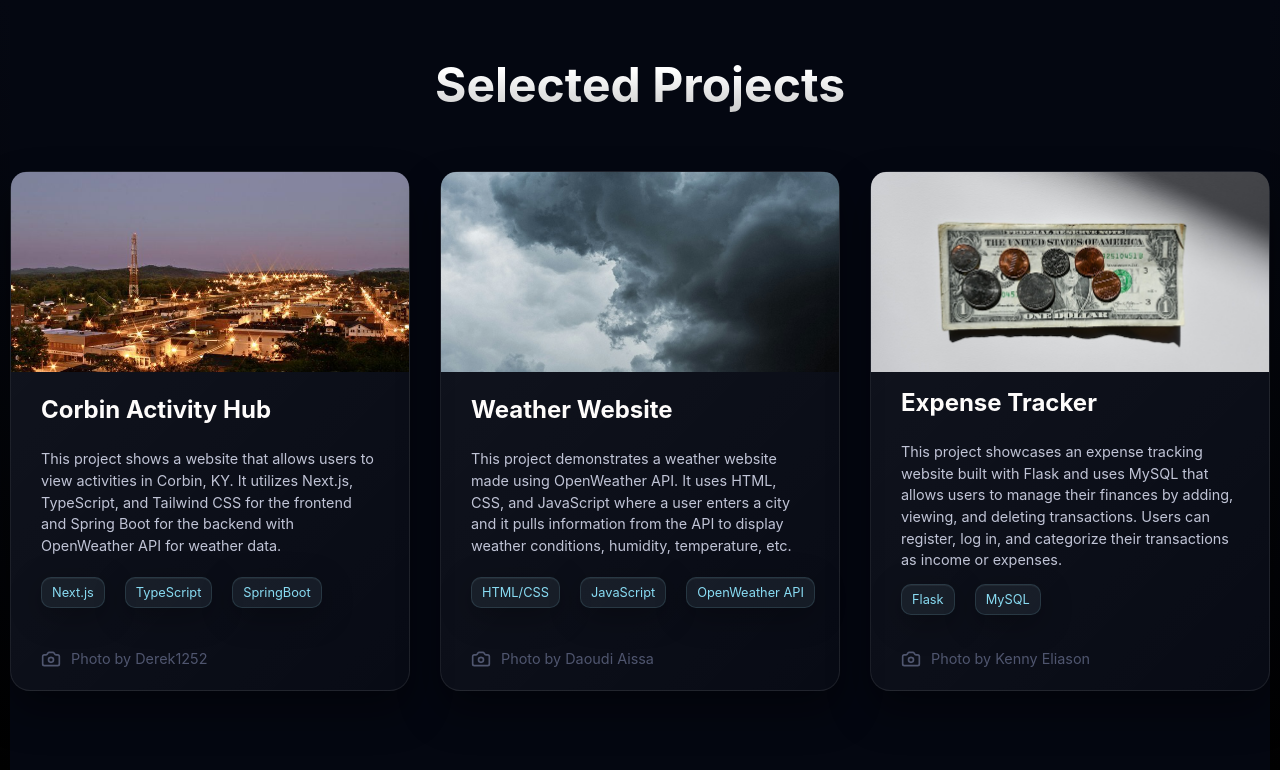
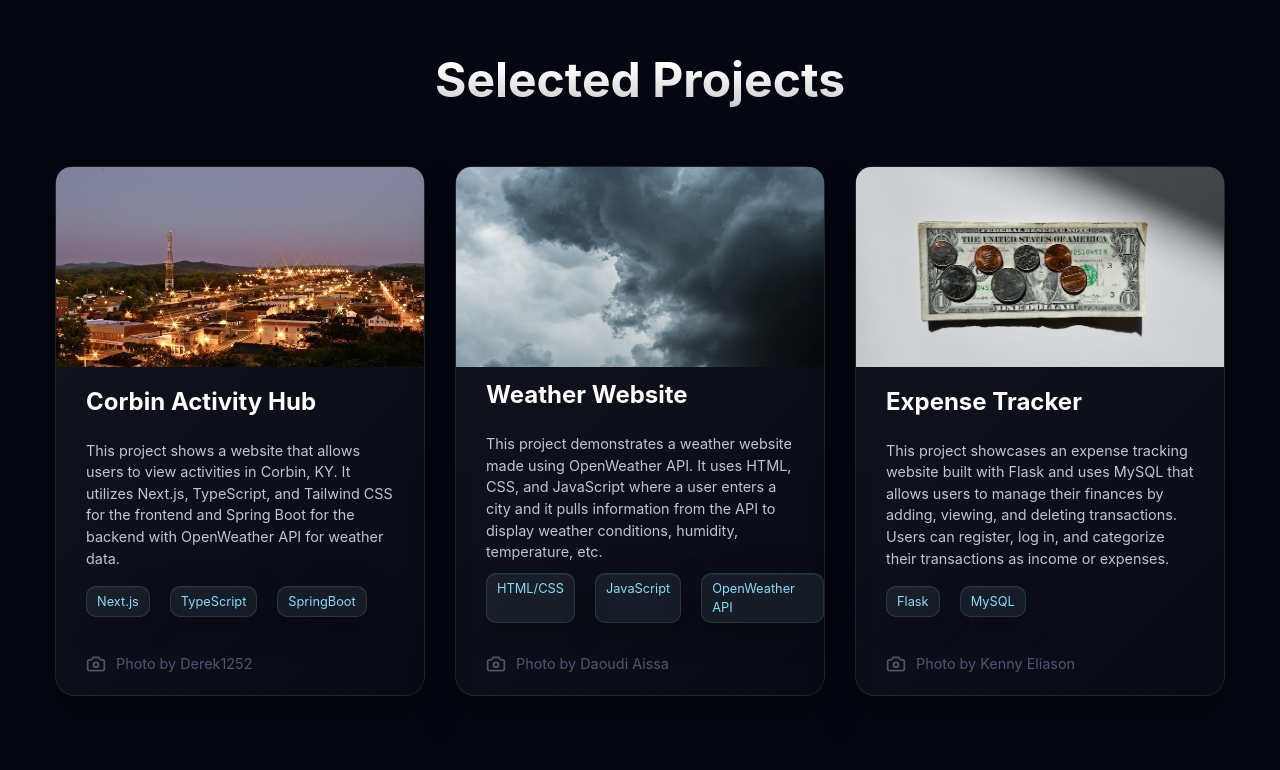
Before and after one commit to saxcrawford/saxon-portfolio, a React (Vite) app: page / in a window 1280 px wide. Shown: the part 1630-2400 px from the top of the page. Built offline with nearby package versions, Linux system fonts and the light colour scheme.

Commit message:
Updated styling for Project.jsx, changed width and height of card component

```diff
--- a/package.json
+++ b/package.json
@@ -11,7 +11,6 @@
   },
   "dependencies": {
     "@studio-freight/lenis": "^1.0.42",
-    "lucide": "^0.563.0",
     "lucide-react": "^0.563.0",
     "react": "^19.2.0",
     "react-dom": "^19.2.0"
--- a/src/App.css
+++ b/src/App.css
@@ -43,7 +43,7 @@
 
 .nav-item:after {
 	display: block;
-	content: '';
+	content: "";
 	border-bottom: solid 2px var(--color-frosted-blue);
 	transform: scaleX(0);
 	transition: transform 0.2s ease-in-out;
@@ -185,7 +185,7 @@ HomePage
 	gap: 5px;
 	height: auto;
 	position: absolute;
-	bottom: 15px;
+	bottom: 20px;
 }
 
 .scroll {
@@ -268,7 +268,7 @@ About
 }
 
 .about-container::after, .note::after {
-	content: '';
+	content: "";
 	position: absolute;
 	top: 0;
 	left: 0;
@@ -379,7 +379,7 @@ Projects
 	display: flex;
 	justify-content: center;
 	align-items: center;
-	max-width: 100%;
+	width: 100%;
 	height: 100vh;
 }
 
@@ -412,8 +412,8 @@ Projects
 	border: 1px solid rgba(255, 255, 255, 0.08);
 	box-shadow: 0 20px 40px rgba(0, 0, 0, 0.4), inset 0 1px 0 rgba(255, 255, 255, 0.1);
 	border-radius: 20px;
-	width: 400px;
-	height: 520px;
+	width: 370px;
+	height: 530px;
 	display: flex;
 	flex-direction: column;
 	justify-content: space-between;
--- a/src/components/About.jsx
+++ b/src/components/About.jsx
@@ -2,7 +2,7 @@ import {CodeXml, Cpu, Database, Globe, GraduationCap, Terminal} from "lucide-rea
 
 const About = () => {
 	return (
-		<div className="about">
+		<div className="about" id="about">
 			<span className="about-info">
 				<h1 className="about-heading">About Me</h1>
 				<p className="about-content-text">
@@ -23,7 +23,7 @@ const About = () => {
 				<div className="about-content">
 					<span className="education">
 						<GraduationCap color="#A78BFA" size={30}
-						               filter="drop-shadow(0 0 8px rgba(167, 139, 250, 0.5))"/>
+									   filter="drop-shadow(0 0 8px rgba(167, 139, 250, 0.5))"/>
 						<div className="education-wrapper">
 							<h2>Education</h2>
 							<p>Bachelor of Science in Computer Science</p>
--- a/src/components/HomePage.jsx
+++ b/src/components/HomePage.jsx
@@ -2,7 +2,7 @@ import {Briefcase} from "lucide-react";
 
 const HomePage = () => {
 	return (
-		<div className="homepage">
+		<div className="homepage" id="home">
 			<span className="note">
 				<Briefcase size={20}/>
 				<p>Available for new opportunities</p>
--- a/src/components/Projects.jsx
+++ b/src/components/Projects.jsx
@@ -3,7 +3,7 @@ import projectData from "../data/projects.js";
 
 const Projects = () => {
 	return (
-		<div className="projects">
+		<div className="projects" id="projects">
 			<div className="project-container">
 				<h1>Selected Projects</h1>
 				<div className="project-list">
--- a/src/index.css
+++ b/src/index.css
@@ -8,8 +8,8 @@
 	-webkit-font-smoothing: antialiased;
 	-moz-osx-font-smoothing: grayscale;
 
-	font-family: 'Inter', -apple-system, BlinkMacSystemFont, 'Segoe UI', 'Roboto', 'Oxygen',
-	'Ubuntu', 'Cantarell', 'Fira Sans', 'Droid Sans', 'Helvetica Neue', sans-serif;
+	font-family: "Inter", -apple-system, BlinkMacSystemFont, "Segoe UI", "Roboto", "Oxygen",
+	"Ubuntu", "Cantarell", "Fira Sans", "Droid Sans", "Helvetica Neue", sans-serif;
 
 	--font-size-base: 1rem;
 	--font-size-lg: 1.125rem;
```
Also changed, not shown: 1 other file (tests, documents, lock files or other folders).
